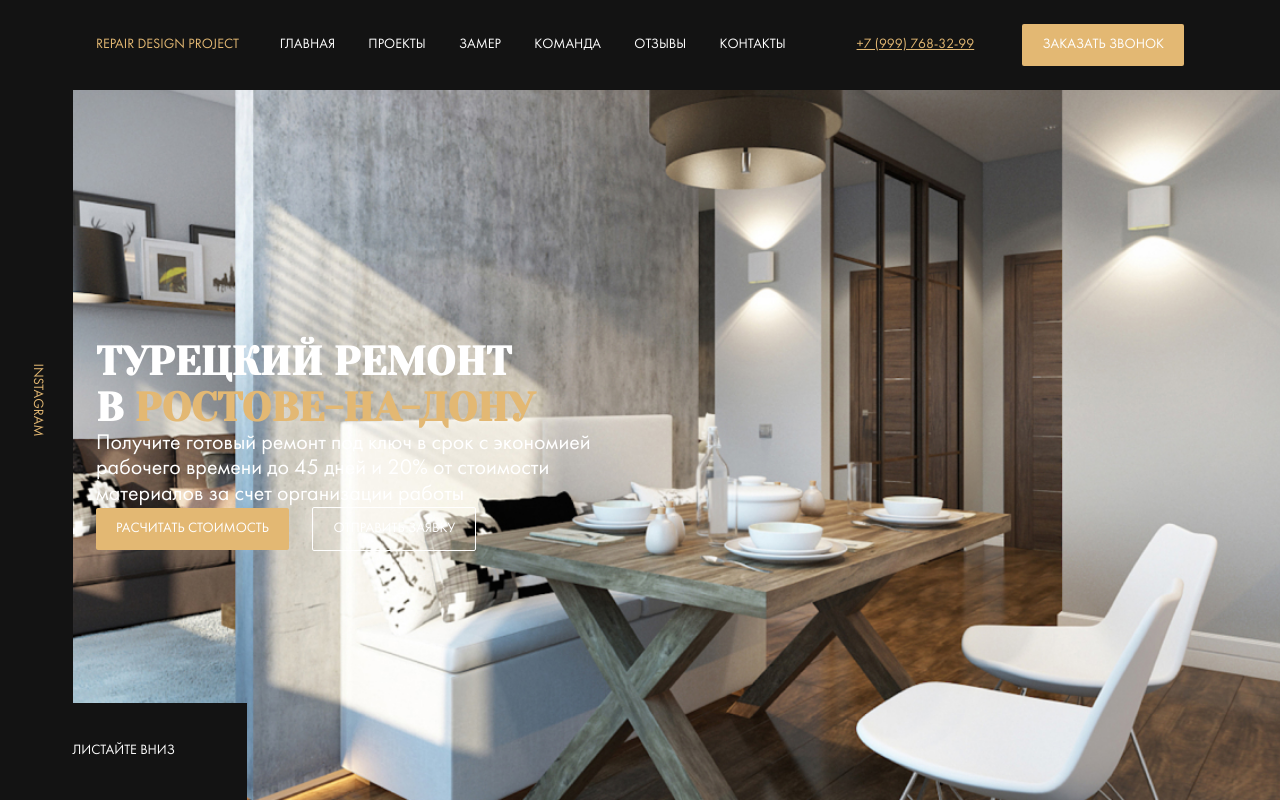
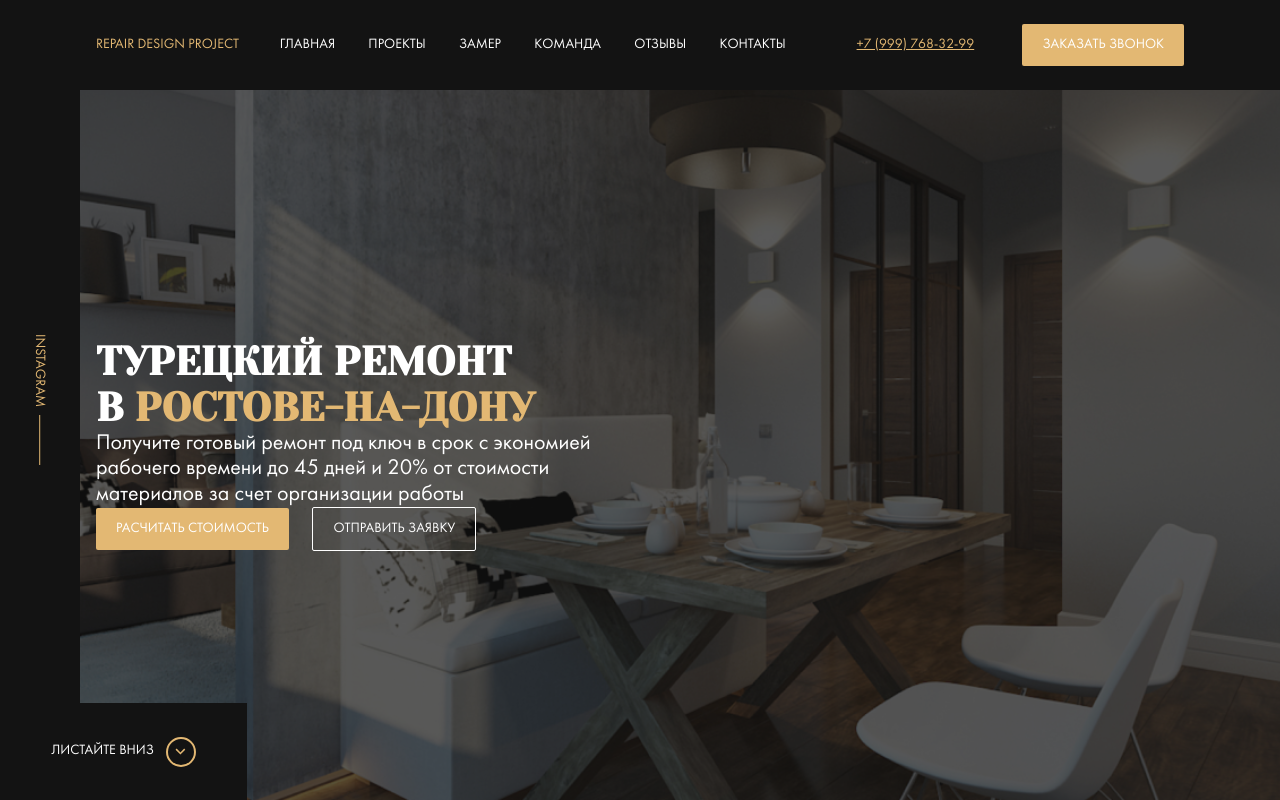
Before and after one commit to alexander-nikitin/lesson-17, a website: page index.html in a window 1280 px wide. Drawn offline with Linux system fonts and the light colour scheme; files whose address does not match are found by name.

Commit message:
feat: added pseudo-elements in section hero

```diff
--- a/sass/templates/_hero.sass
+++ b/sass/templates/_hero.sass
@@ -7,6 +7,14 @@
   padding-top: 90px
   background: $dark url('../img/hero-bg.jpg') no-repeat center / cover
   color: $light
+  &::before
+    content: ''
+    position: absolute
+    top: 0
+    left: 0
+    width: 100%
+    height: 100%
+    background-color: rgba($dark, 0.7)
   &__instagram
     position: absolute
     top: 0
@@ -15,6 +23,7 @@
     height: 100%
   &__content
     max-width: 670px
+    position: relative
   &__title
     font-family: 'Yeseva One', cursive;
     text-transform: uppercase
@@ -40,13 +49,30 @@
     text-transform: uppercase
     text-decoration: none
     color: $light
+  &::after
+    content: ''
+    background: url('../img/arrow-down.svg') center no-repeat
+    width: 30px
+    height: 30px
+    border: 2px solid $primary
+    border-radius: 50%
+    margin-left: 12px
 .instagram
   display: flex
-  justify-content: space-between
+  justify-content: center
   align-items: center
   background-color: $dark
   &__link
+    display: flex
+    align-items: center
+    line-height: 0.8
     text-transform: uppercase
     text-decoration: none
     color: $primary
     transform: rotate(90deg)
+    &::after
+      content: ''
+      width: 50px
+      height: 1px
+      margin-left: 8px
+      background-color: $primary
```
Also changed, not shown: css/style.css, img/arrow-down.svg (added).
